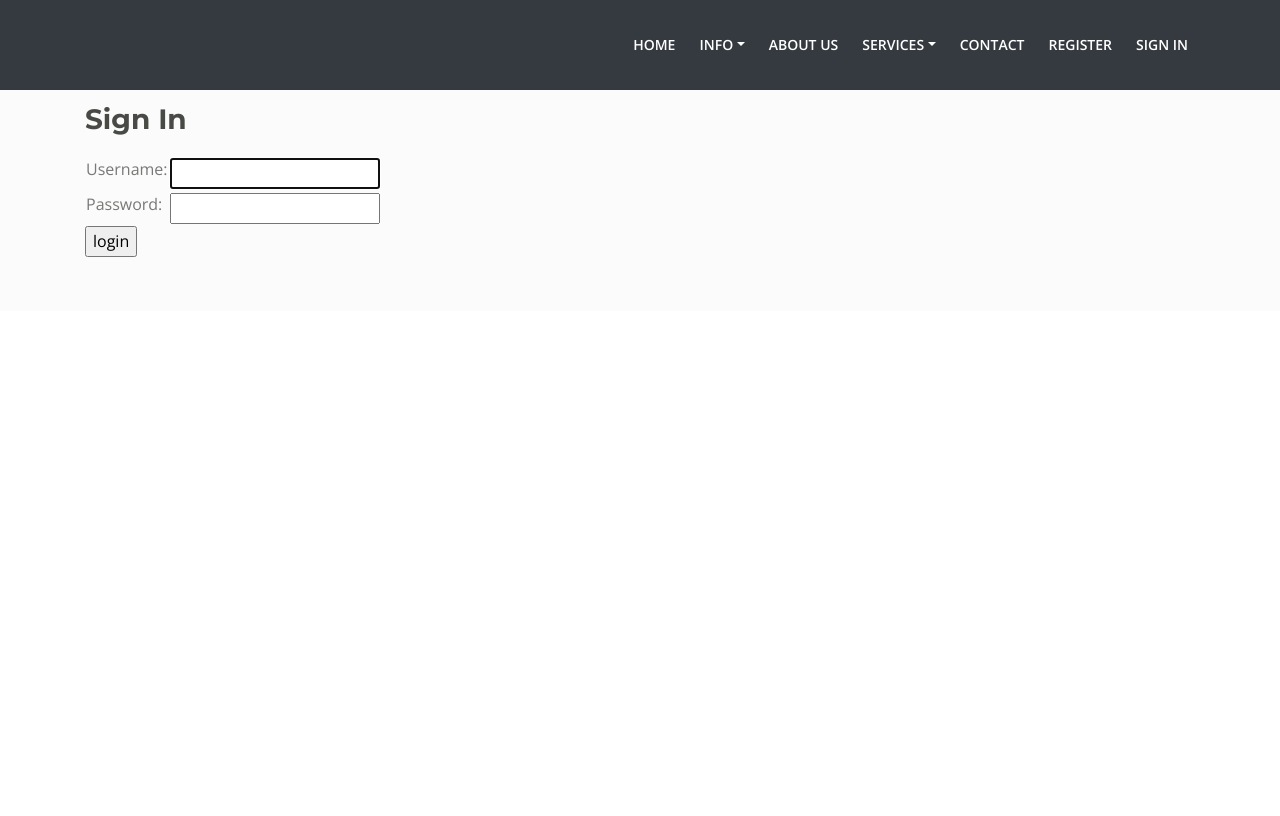
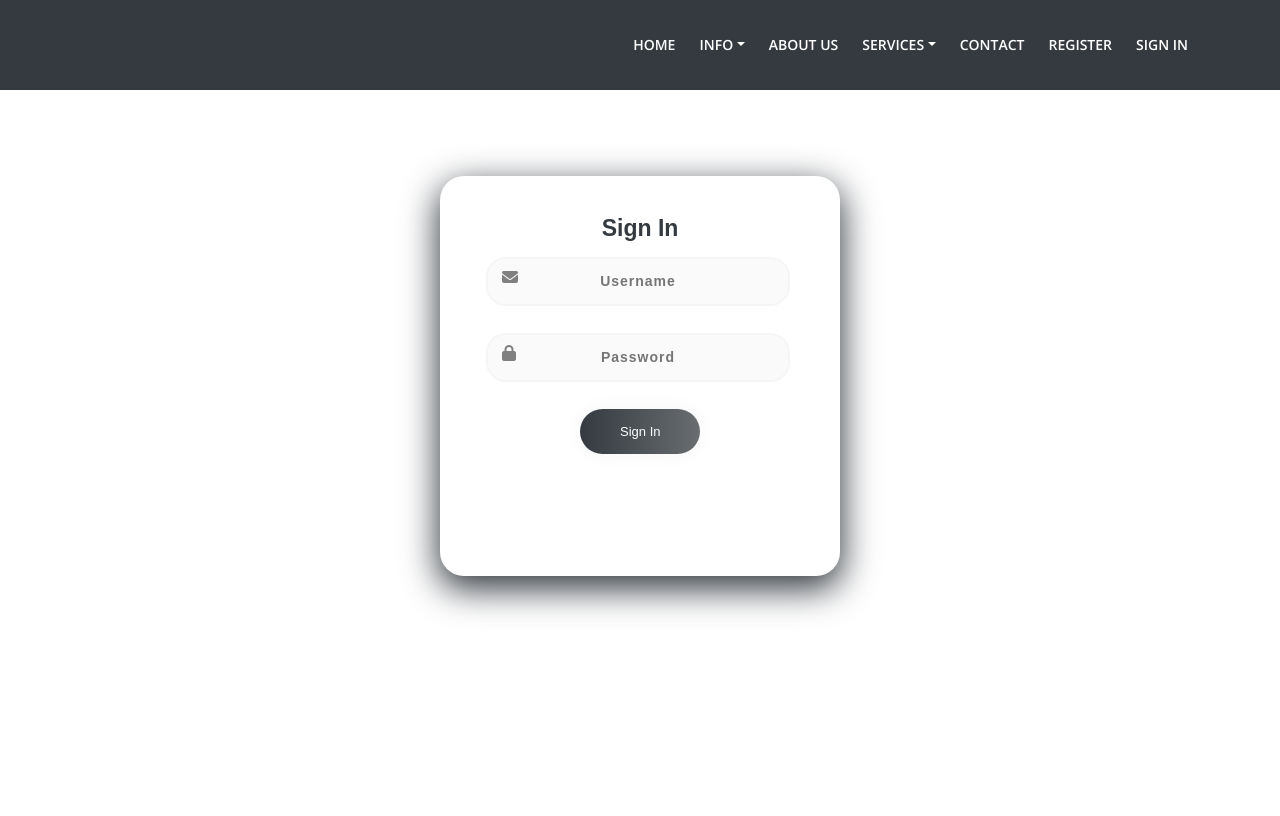
Before and after one commit to Leesha-Noble-Souls/ParentTrainingApp, a Django app: page /accounts/login in a window 1280 px wide. Shown: the top 816 px of the page. Before the commit the page ends 257 px from the top, so only its background shows below. Run offline with Django 3.2, Linux system fonts and the light colour scheme; some libraries are stand-ins or nearby versions.

Commit message:
Sign In page improved

```diff
--- /dev/null
+++ b/static/css/login.css
@@ -0,0 +1,129 @@
+.main {
+    background-color: #FFFFFF;
+    width: 400px;
+    height: 400px;
+    margin: 11em auto;
+    border-radius: 1.5em;
+    box-shadow: 0px 11px 35px 2px #343a40;
+    /*rgba(0, 0, 0, 0.14)*/
+}
+
+.sign {
+    padding-top: 40px;
+    color: #343a40;
+    font-family: 'Ubuntu', sans-serif;
+    font-weight: bold;
+    font-size: 23px;
+}
+
+.un {
+width: 76%;
+color: rgb(38, 50, 56);
+font-weight: 700;
+font-size: 14px;
+letter-spacing: 1px;
+background: rgba(136, 126, 126, 0.04);
+padding: 10px 40px;
+border: none;
+border-radius: 20px;
+outline: none;
+box-sizing: border-box;
+border: 2px solid rgba(0, 0, 0, 0.02);
+margin-bottom: 50px;
+margin-left: 46px;
+text-align: center;
+margin-bottom: 27px;
+font-family: 'Ubuntu', sans-serif;
+
+
+
+}
+
+form.form1 {
+    padding-top: 40px;
+}
+
+.pass {
+        width: 76%;
+color: rgb(38, 50, 56);
+font-weight: 700;
+font-size: 14px;
+letter-spacing: 1px;
+background: rgba(136, 126, 126, 0.04);
+padding: 10px 40px;
+border: none;
+border-radius: 20px;
+outline: none;
+box-sizing: border-box;
+border: 2px solid rgba(0, 0, 0, 0.02);
+margin-bottom: 50px;
+margin-left: 46px;
+text-align: center;
+margin-bottom: 27px;
+font-family: 'Ubuntu', sans-serif;
+}
+
+
+.un:focus, .pass:focus {
+    border: 2px solid rgba(0, 0, 0, 0.18) !important;
+
+}
+
+.submit {
+  cursor: pointer;
+    border-radius: 5em;
+    color: #fff;
+    background: linear-gradient(to right, #343a40, #696d70);
+    border: 0;
+    padding-left: 40px;
+    padding-right: 40px;
+    padding-bottom: 10px;
+    padding-top: 10px;
+    font-family: 'Ubuntu', sans-serif;
+    margin-left: 35%;
+    font-size: 13px;
+    box-shadow: 0 0 20px 1px rgba(0, 0, 0, 0.04);
+}
+
+.forgot {
+    text-shadow: 0px 0px 3px rgba(117, 117, 117, 0.12);
+    color: #696d70;
+    padding-top: 15px;
+}
+
+a {
+    text-shadow: 0px 0px 3px rgba(117, 117, 117, 0.12);
+    color: #8f9294;
+    text-decoration: none
+}
+i{
+    margin-left: 10px;
+}
+.fontuser {
+    position: relative;
+}
+
+.fontuser i{
+    position: absolute;
+    left: 52px;
+    top: 12px;
+    color: gray;
+}
+.fontuser2{
+    position: relative;
+
+}
+.fontuser2 i{
+    position: absolute;
+    left: 52px;
+    top: 12px;
+    color: gray;
+
+
+}
+
+
+@media (max-width: 600px) {
+    .main {
+        border-radius: 0px;
+    }
--- a/templates/base.html
+++ b/templates/base.html
@@ -13,6 +13,7 @@
     <link href="{% static 'css/bootstrap.css' %}" rel="stylesheet">
     <link href="{% static 'css/fontawesome-all.css' %}" rel="stylesheet">
     <link href="{% static 'css/swiper.css' %}" rel="stylesheet">
+    <link href="{% static 'css/login.css' %}" rel="stylesheet">
 	<link href="{% static 'css/magnific-popup.css' %}" rel="stylesheet">
 	<link href="{% static 'css/styles.css' %}" rel="stylesheet">
 
@@ -32,5 +33,6 @@
   <script src="{% static 'js/isotope.pkgd.min.js' %}"></script> <!-- Isotope for filter -->
   <script src="{% static 'js/validator.min.js' %}"></script>
   <script src="{% static 'js/scripts.js' %}"></script>
+  <script src="https://kit.fontawesome.com/a979c3fc1e.js" crossorigin="anonymous"></script>
 </body>
 </html>
--- a/templates/registration/login.html
+++ b/templates/registration/login.html
@@ -3,13 +3,14 @@
 
 {% block content %}
 
-<div class="basic-2" style="text-align: inherit;">
-  <div class="container">
-      <div class="row">
-          <div class="col-lg-12">
-            <h2>Sign In</h2>
+
+
+<form method="post" action="{% url 'login' %}">
+  {% csrf_token %}
+  <div class="main" >
+    <p class="sign" align="center">Sign In</p>
     {% if form.errors %}
-              <p>Your username and password didn't match. Please try again.</p>
+    <p align="center" style="font-size:14px">Your username and password didn't match.<br>Please try again.</p>
     {% endif %}
 
     {% if next %}
@@ -20,30 +21,29 @@
     <p>Please login to see this page.</p>
     {% endif %}
     {% endif %}
-              <form method="post" action="{% url 'login' %}">
-                {% csrf_token %}
-                <table>
-                  <div class="form-group">
-                    <tr>
-                      <td>{{ form.username.label_tag }}</td>
-                      <td>{{ form.username }}</td>
-                    </tr>
+    <form class="form1">
+      <div class="fontuser">
+        <input id="{{ form.username.id_for_label }}" name="{{ form.username.html_name }}" value="{{ form.username.value|default_if_none:"" }}" type="text" align="center" class="un" placeholder="Username"/>
+        <i class="fas fa-envelope icon"></i>
+
+
 
       </div>
-                <div class="form-group">
-                  <tr>
-                    <td>{{ form.password.label_tag }}</td>
-                    <td>{{ form.password }}</td>
-                  </tr>
+      <div class="fontuser2">
+        <input id="{{ form.password.id_for_label }}" name="{{ form.password.html_name }}" value="{{ form.password.value|default_if_none:"" }}" type="password" align="center" class="pass" placeholder="Password"/>
+        <i class="fas fa-lock"></i>
       </div>
 
-                </table>
-                <input type="submit" value="login" />
+      <input type="submit" value="Sign In" class="submit"/>
       <input type="hidden" name="next" value="{{ next }}" />
+      <!--      <p class="forgot" align="center"><a href="#">Forgot Password?</p>-->
+
+
     </form>
+
   </div>
-      </div>
-  </div>
-</div>
+</form>
+
+
 
 {% endblock %}
```
Lines whose indentation alone changed are shown as unchanged.
